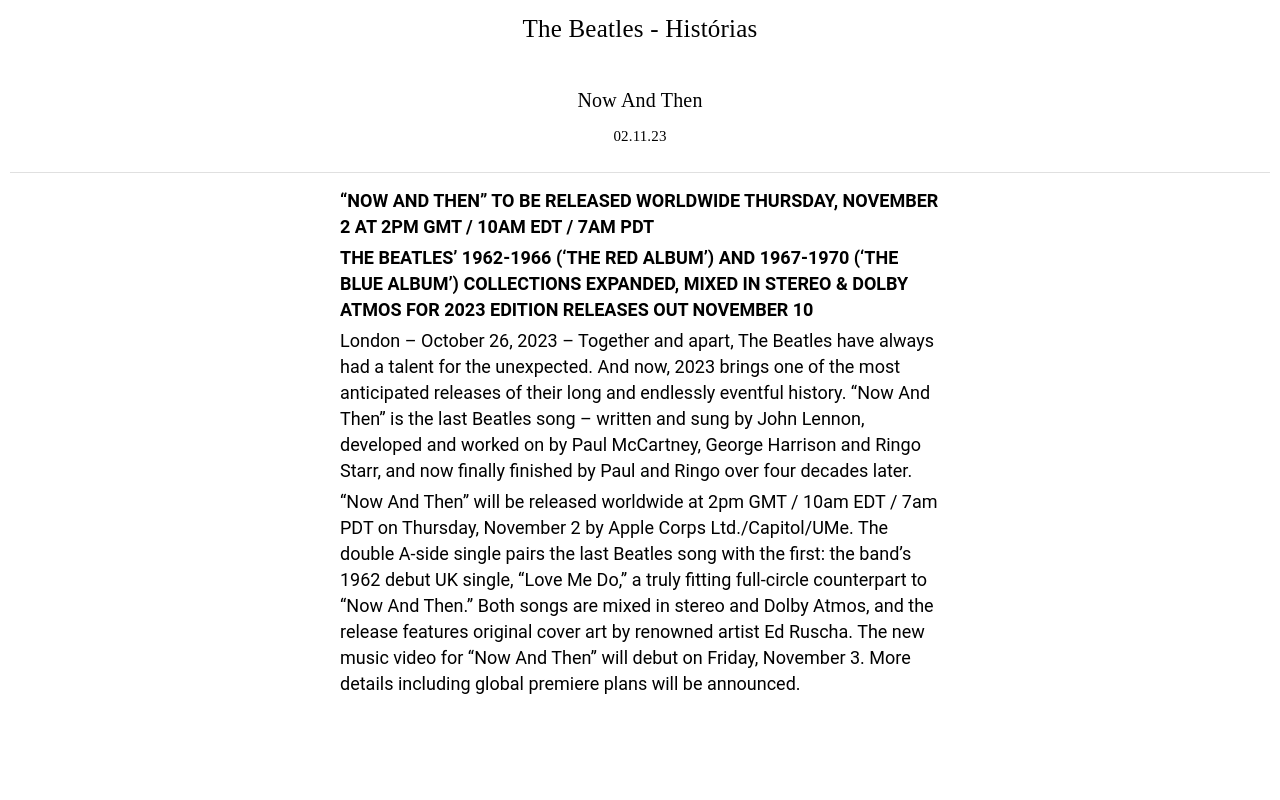
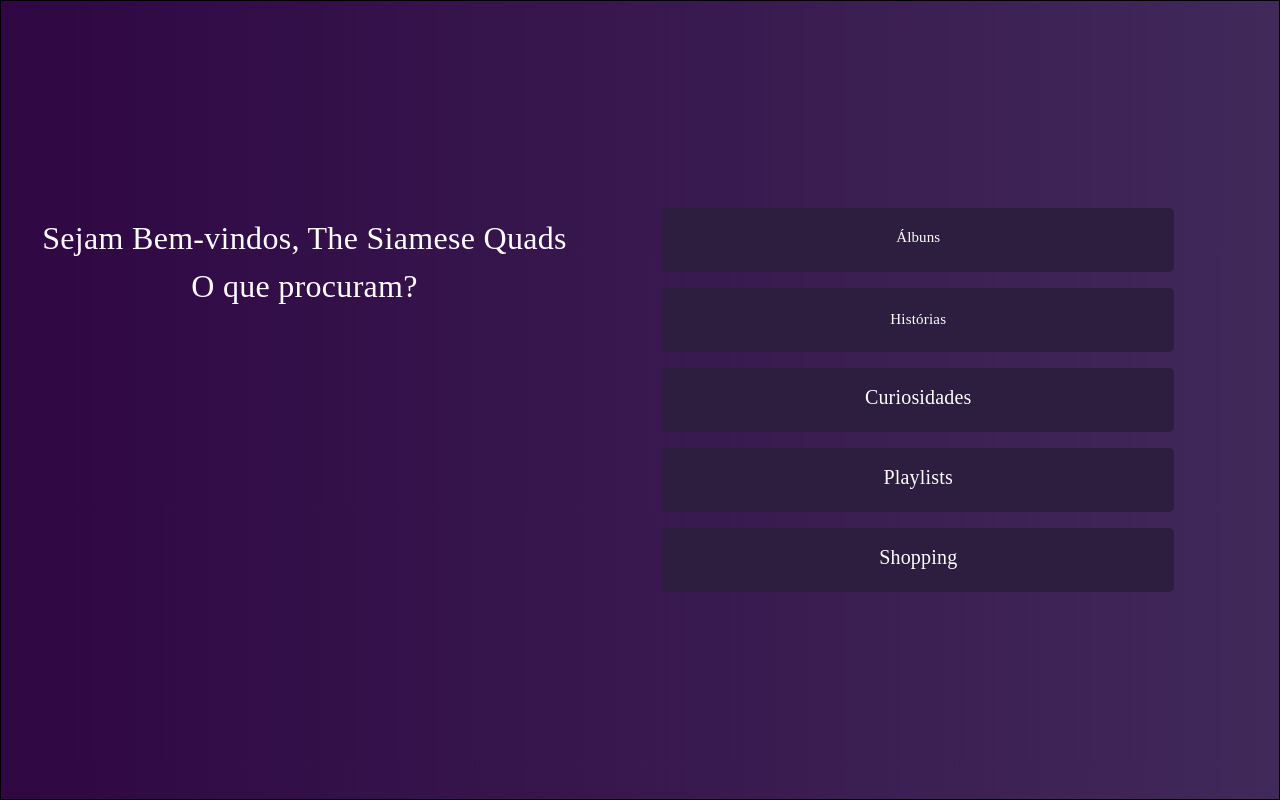
Before and after one commit to silvaPool/This-is-Eminem, a React (Create React App) app: page /opcoes in a window 1280 px wide. Built offline with nearby package versions, Linux system fonts and the light colour scheme; a web font is replaced by a local one.

Commit message:
Rota para a pagina de historias implementada

```diff
--- a/src/App.js
+++ b/src/App.js
@@ -13,17 +13,18 @@
 
   return (
 
-    // <BrowserRouter>
+    <BrowserRouter>
 
-    //     <Routes>
-    //       <Route path="/" element={<Layout />}/>
-    //       <Route path="opcoes" element={<Teste />} />
-    //       <Route path="albuns" element={<Pages />} />
-    //     </Routes>
+        <Routes>
+          <Route path="/" element={<Layout />}/>
+          <Route path="opcoes" element={<Teste />} />
+          <Route path="albuns" element={<Pages />} />
+          <Route path="historias" element={<HistoriasPage />} />
+        </Routes>
 
-    // </BrowserRouter>
+    </BrowserRouter>
 
-    <HistoriasPage />
+    // <HistoriasPage />
 
 
 
--- a/src/components/Teste.js
+++ b/src/components/Teste.js
@@ -22,7 +22,7 @@
             </Stack>
             <Stack className="blocos">
             <Typography sx={{fontSize: '20px', fontFamily: "Outfit"}}>
-                Histórias
+            <Link to={'/historias'} className="linkOpcoes">Histórias</Link>
             </Typography>
             </Stack>
             <Stack className="blocos">
```
